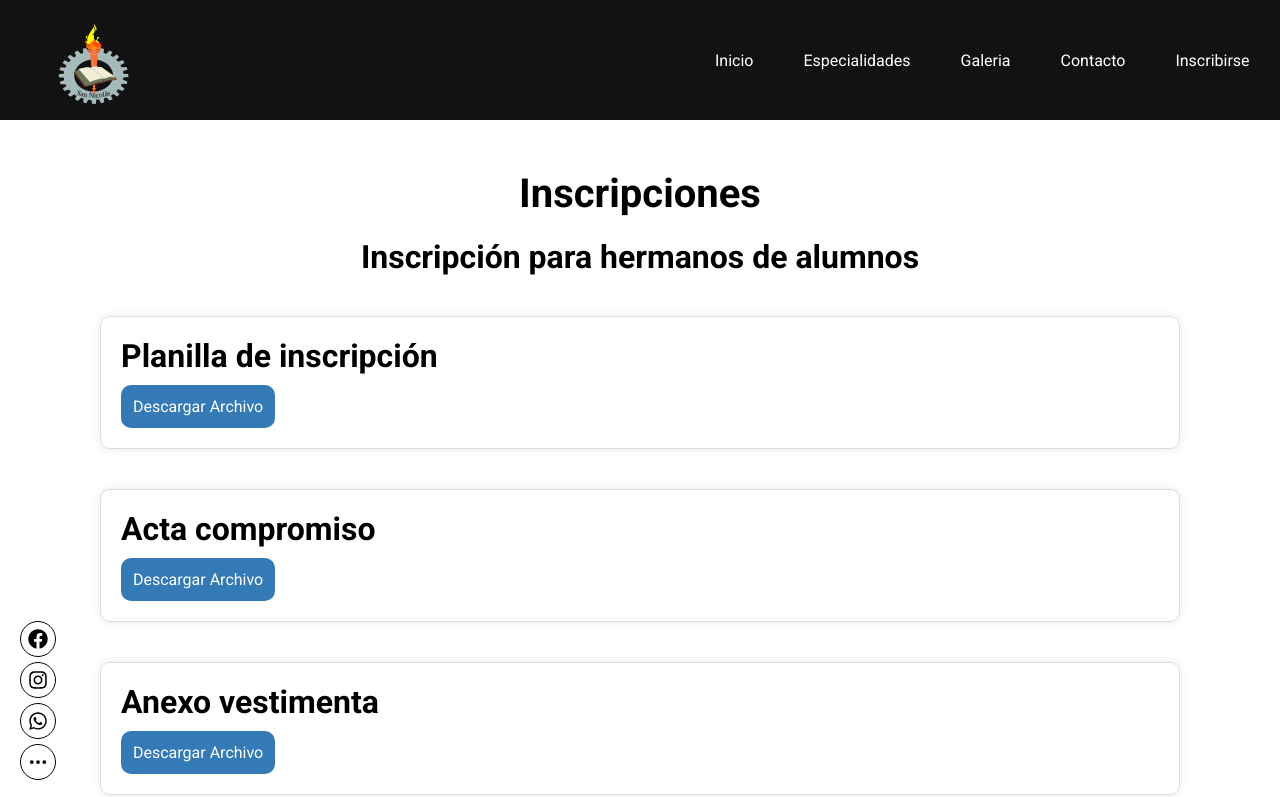
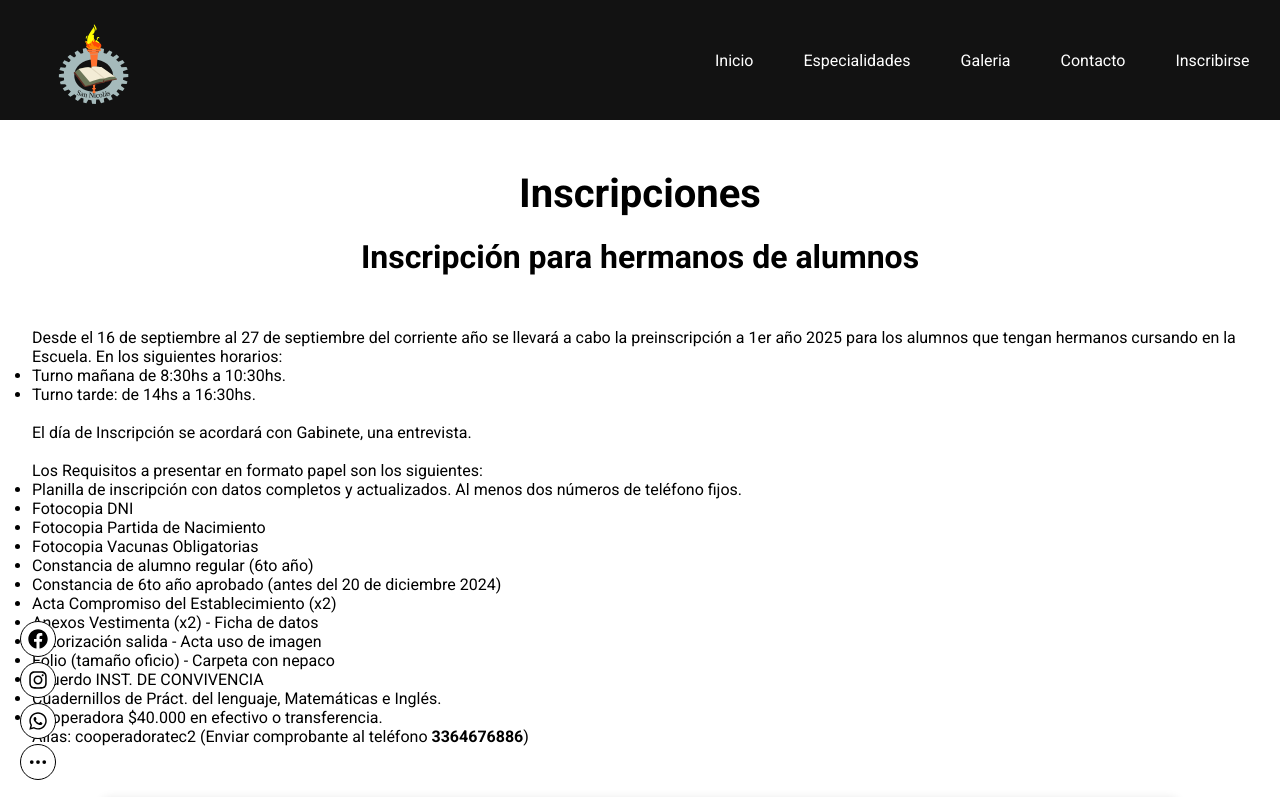
Before and after one commit to ProyectoEscuela2/EESTN2, a React (Vite) app: page /inscribirse in a window 1280 px wide. Shown: the top 797 px of the page. Built offline with nearby package versions, Linux system fonts and the light colour scheme; a web font is replaced by a local one.

Commit message:
estilo y datos

```diff
--- a/src/pages/inscribirse.jsx
+++ b/src/pages/inscribirse.jsx
@@ -11,6 +11,31 @@
     <h2>Inscripciones</h2>
 
     <h3>Inscripción para hermanos de alumnos</h3>
+    <p>Desde el 16 de septiembre al 27 de septiembre del corriente año se llevará a cabo la preinscripción a 1er año 2025 para los alumnos que tengan hermanos cursando en la Escuela. En los siguientes horarios:
+        <ul>
+            <li>Turno mañana de 8:30hs a 10:30hs. </li>
+            <li>Turno tarde: de 14hs a 16:30hs.</li>
+        </ul>
+        <br />El día de Inscripción se acordará con Gabinete, una entrevista.
+        <br /><br />Los Requisitos a presentar en formato papel son los siguientes:
+        <ul>
+            <li>Planilla de inscripción con datos completos y actualizados. Al menos dos números de teléfono fijos.</li>
+            <li>Fotocopia DNI</li>
+            <li>Fotocopia Partida de Nacimiento</li>
+            <li>Fotocopia Vacunas Obligatorias</li>
+            <li>Constancia de alumno regular (6to año)</li>
+            <li>Constancia de 6to año aprobado (antes del 20 de diciembre 2024)</li>
+            <li>Acta Compromiso del Establecimiento (x2)</li>
+            <li>Anexos Vestimenta (x2) - Ficha de datos</li>
+            <li>Autorización salida - Acta uso de imagen</li>
+            <li>Folio (tamaño oficio) - Carpeta con nepaco</li>
+            <li>Acuerdo INST. DE CONVIVENCIA</li>
+            <li>Cuadernillos de Práct. del lenguaje, Matemáticas e Inglés.</li>
+            <li>Cooperadora $40.000 en efectivo o transferencia.
+                <br />Alias: cooperadoratec2 (Enviar comprobante al teléfono <strong>3364676886</strong>)
+            </li>
+        </ul>
+        </p>
     <div className="inscribirse-requisitos">
 
         {INSCRIPCION_HNOS.map((data) => (
--- a/src/styles/inscribirse.css
+++ b/src/styles/inscribirse.css
@@ -11,6 +11,10 @@
 
 
     text-align: center;
+}
+
+p{
+    padding: 2rem;
 }
 .inscribirse-contenedor h4{
     font-size: 2rem;
```
